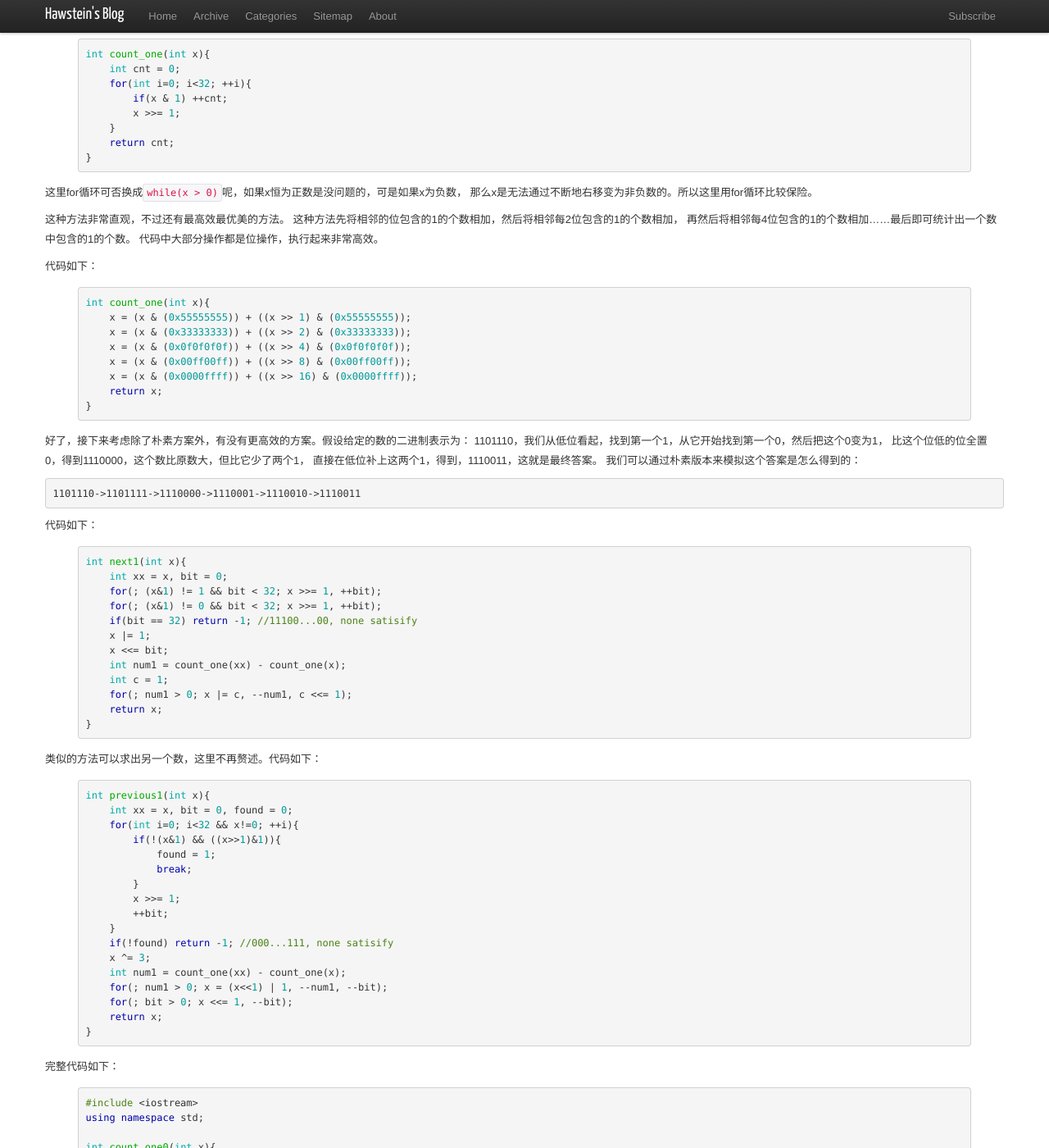
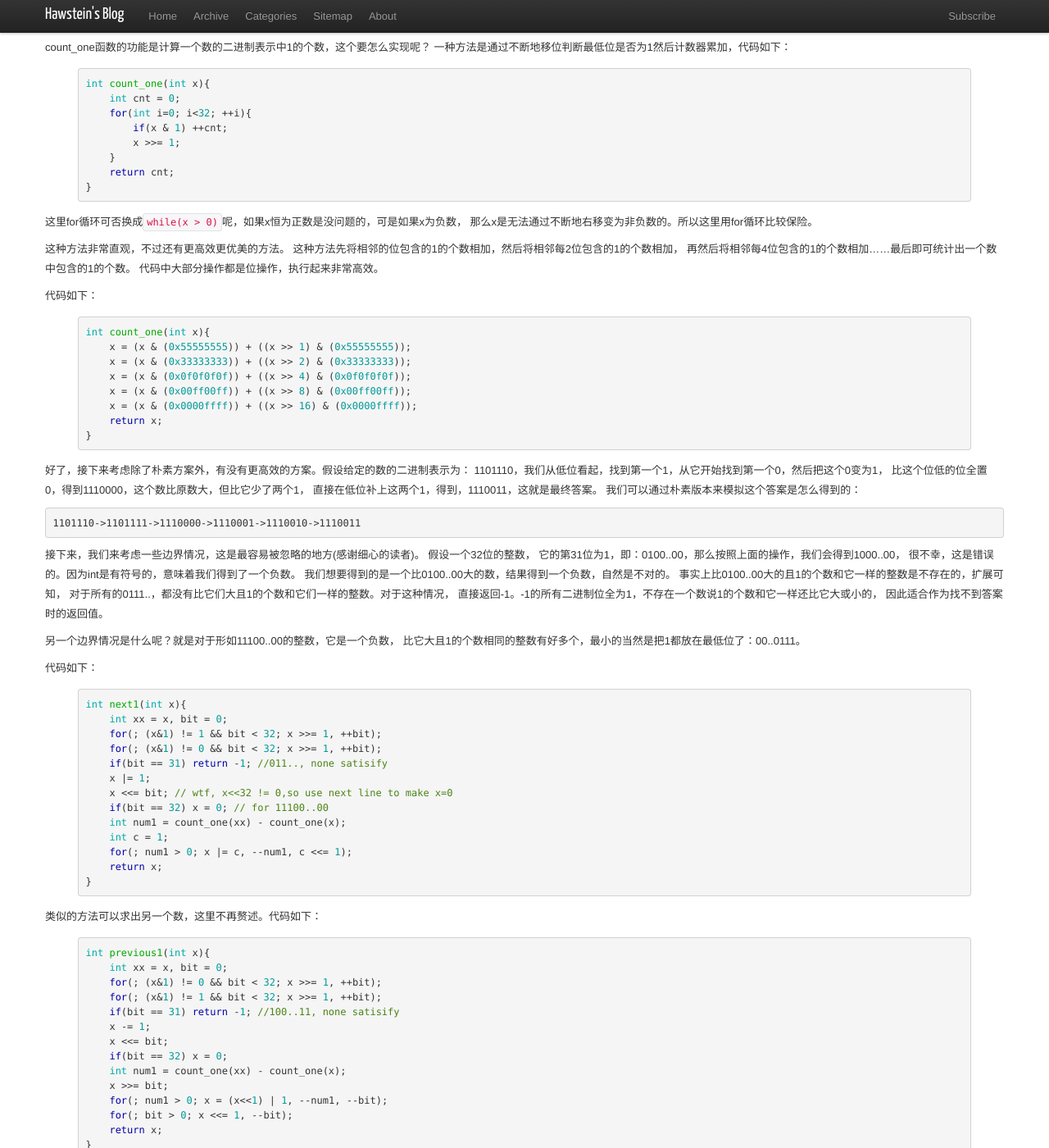
Before and after one commit to Hawstein/hawstein.github.com, a Jekyll site: the page built from _posts/2013/2013-1-4-5.3.md, in a window 1280 px wide and 1400 px high, scrolled down 866 px. Shown: the whole window at 82% size. Built offline with Jekyll 4.4.1, drawn with Linux system fonts in a browser that asks for light colours; nearby versions of some CDN libraries; Markdown is read by kramdown in place of the engine named in the settings; comment, search, counter and statistics services are not loaded; some of the changed text lies outside the part shown.

Commit message:
alter 5.3

```diff
--- a/_posts/2013/2013-1-4-5.3.md
+++ b/_posts/2013/2013-1-4-5.3.md
@@ -30,17 +30,19 @@ that have the same number of 1 bits in their binary representation.
 
 {% highlight cpp %}
 int next(int x){
+    int max_int = ~(1<<31);
     int num = count_one(x);
     if(num == 0 || x == -1) return -1;
-    for(++x; count_one(x) != num && x != -1; ++x);
-    if(x == -1) return -1;
+    for(++x; count_one(x) != num && x <= max_int; ++x);
+    if(x == max_int) return -1;
     return x;
 }
 int previous(int x){
+    int min_int = (1<<31);
     int num = count_one(x);
     if(num == 0 || x == -1) return -1;
-    for(--x; count_one(x) != num && x != -1; --x);
-    if(x == -1) return -1;
+    for(--x; count_one(x) != num && x >= min_int; --x);
+    if(x == min_int) return -1;
     return x;
 }
 {% endhighlight %}
@@ -62,7 +64,7 @@ int count_one(int x){
 这里for循环可否换成`while(x > 0)`呢，如果x恒为正数是没问题的，可是如果x为负数，
 那么x是无法通过不断地右移变为非负数的。所以这里用for循环比较保险。
 
-这种方法非常直观，不过还有最高效最优美的方法。
+这种方法非常直观，不过还有更高效更优美的方法。
 这种方法先将相邻的位包含的1的个数相加，然后将相邻每2位包含的1的个数相加，
 再然后将相邻每4位包含的1的个数相加......最后即可统计出一个数中包含的1的个数。
 代码中大部分操作都是位操作，执行起来非常高效。
@@ -88,6 +90,19 @@ int count_one(int x){
 
 	1101110->1101111->1110000->1110001->1110010->1110011
 
+接下来，我们来考虑一些边界情况，这是最容易被忽略的地方(感谢细心的读者)。
+假设一个32位的整数，
+它的第31位为1，即：0100..00，那么按照上面的操作，我们会得到1000..00，
+很不幸，这是错误的。因为int是有符号的，意味着我们得到了一个负数。
+我们想要得到的是一个比0100..00大的数，结果得到一个负数，自然是不对的。
+事实上比0100..00大的且1的个数和它一样的整数是不存在的，扩展可知，
+对于所有的0111..，都没有比它们大且1的个数和它们一样的整数。对于这种情况，
+直接返回-1。-1的所有二进制位全为1，不存在一个数说1的个数和它一样还比它大或小的，
+因此适合作为找不到答案时的返回值。
+
+另一个边界情况是什么呢？就是对于形如11100..00的整数，它是一个负数，
+比它大且1的个数相同的整数有好多个，最小的当然是把1都放在最低位了：00..0111。
+
 代码如下：
 
 {% highlight cpp %}
@@ -95,9 +110,10 @@ int next1(int x){
     int xx = x, bit = 0;
     for(; (x&1) != 1 && bit < 32; x >>= 1, ++bit);
     for(; (x&1) != 0 && bit < 32; x >>= 1, ++bit);
-    if(bit == 32) return -1; //11100...00, none satisify
+    if(bit == 31) return -1; //011.., none satisify
     x |= 1;
-    x <<= bit;
+    x <<= bit; // wtf, x<<32 != 0,so use next line to make x=0
+    if(bit == 32) x = 0; // for 11100..00
     int num1 = count_one(xx) - count_one(x);
     int c = 1;
     for(; num1 > 0; x |= c, --num1, c <<= 1);
@@ -109,18 +125,15 @@ int next1(int x){
 
 {% highlight cpp %}
 int previous1(int x){
-    int xx = x, bit = 0, found = 0;
-    for(int i=0; i<32 && x!=0; ++i){
-        if(!(x&1) && ((x>>1)&1)){
-            found = 1;
-            break;
-        }
-        x >>= 1;
-        ++bit;
-    }
-    if(!found) return -1; //000...111, none satisify
-    x ^= 3;
+    int xx = x, bit = 0;
+    for(; (x&1) != 0 && bit < 32; x >>= 1, ++bit);
+    for(; (x&1) != 1 && bit < 32; x >>= 1, ++bit);
+    if(bit == 31) return -1; //100..11, none satisify
+    x -= 1;
+    x <<= bit;
+    if(bit == 32) x = 0;
     int num1 = count_one(xx) - count_one(x);
+    x >>= bit;
     for(; num1 > 0; x = (x<<1) | 1, --num1, --bit);
     for(; bit > 0; x <<= 1, --bit);
     return x;
@@ -150,51 +163,51 @@ int count_one(int x){
     return x;
 }
 int next(int x){
+    int max_int = ~(1<<31);
     int num = count_one(x);
     if(num == 0 || x == -1) return -1;
-    for(++x; count_one(x) != num && x != -1; ++x);
-    if(x == -1) return -1;
+    for(++x; count_one(x) != num && x <= max_int; ++x);
+    if(x == max_int) return -1;
     return x;
 }
 int previous(int x){
+    int min_int = (1<<31);
     int num = count_one(x);
     if(num == 0 || x == -1) return -1;
-    for(--x; count_one(x) != num && x != -1; --x);
-    if(x == -1) return -1;
+    for(--x; count_one(x) != num && x >= min_int; --x);
+    if(x == min_int) return -1;
     return x;
 }
 int next1(int x){
     int xx = x, bit = 0;
     for(; (x&1) != 1 && bit < 32; x >>= 1, ++bit);
     for(; (x&1) != 0 && bit < 32; x >>= 1, ++bit);
-    if(bit == 32) return -1; //11100...00, none satisify
+    if(bit == 31) return -1; //011.., none satisify
     x |= 1;
-    x <<= bit;
+    x <<= bit; // wtf, x<<32 != 0,so use next line to make x=0
+    if(bit == 32) x = 0; // for 11100..00
     int num1 = count_one(xx) - count_one(x);
     int c = 1;
     for(; num1 > 0; x |= c, --num1, c <<= 1);
     return x;
 }
 int previous1(int x){
-    int xx = x, bit = 0, found = 0;
-    for(int i=0; i<32 && x!=0; ++i){
-        if(!(x&1) && ((x>>1)&1)){
-            found = 1;
-            break;
-        }
-        x >>= 1;
-        ++bit;
-    }
-    if(!found) return -1; //000...111, none satisify
-    x ^= 3;
+    int xx = x, bit = 0;
+    for(; (x&1) != 0 && bit < 32; x >>= 1, ++bit);
+    for(; (x&1) != 1 && bit < 32; x >>= 1, ++bit);
+    if(bit == 31) return -1; //100..11, none satisify
+    x -= 1;
+    x <<= bit;
+    if(bit == 32) x = 0;
     int num1 = count_one(xx) - count_one(x);
+    x >>= bit;
     for(; num1 > 0; x = (x<<1) | 1, --num1, --bit);
     for(; bit > 0; x <<= 1, --bit);
     return x;
 }
 int main(){
-    int a = -8737776;
-    cout<<next(a)<<" "<<previous(a)<<endl;
+    int a = -976756;//(1<<31)+(1<<29);//-8737776;
+    cout<<next(a)<<" "<<previous(a)<<endl; // very slow
     cout<<next1(a)<<" "<<previous1(a)<<endl;;
     return 0;
 }
```
